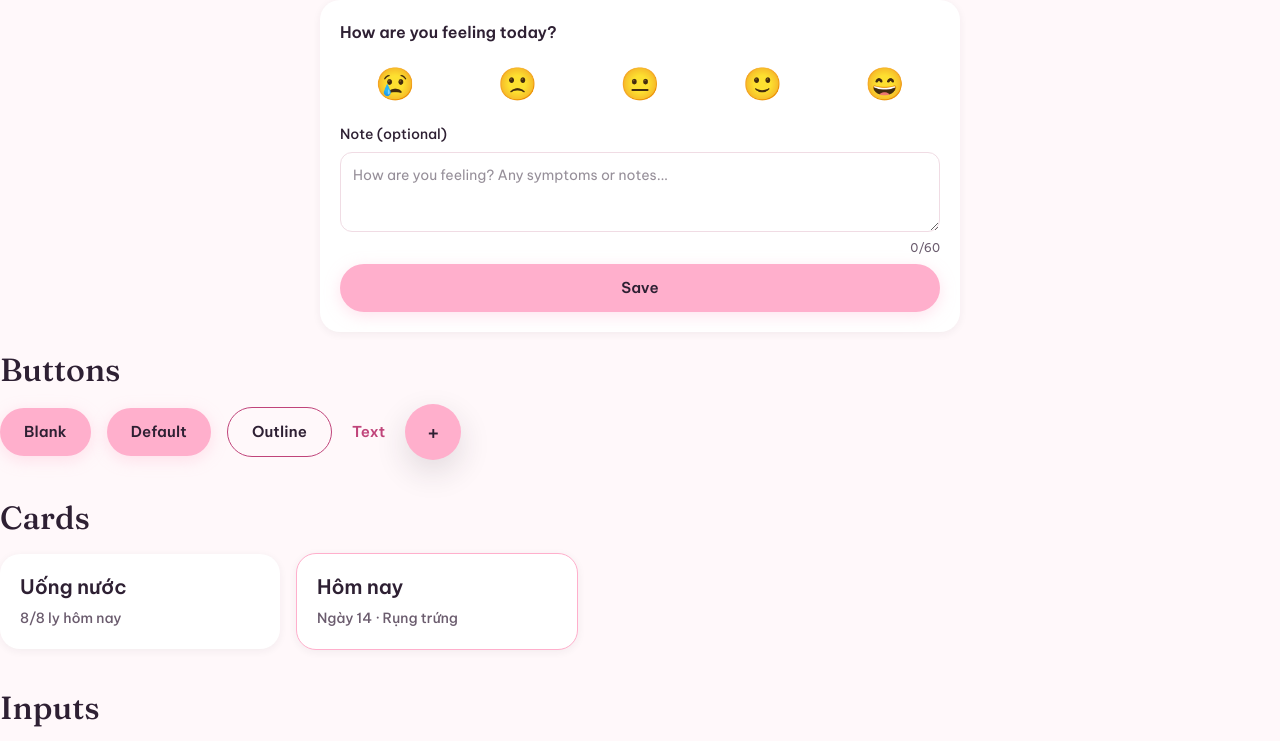
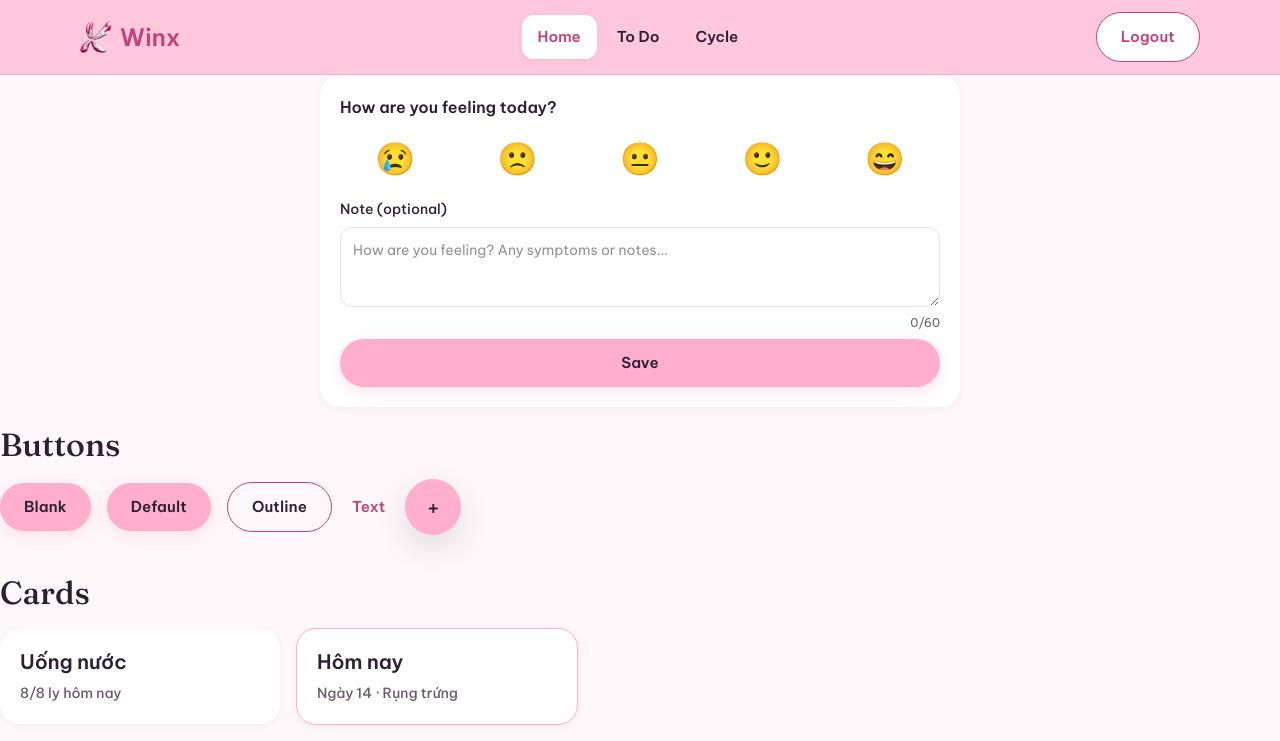
Before and after one commit to jun28th/wecamp-capstone-project, a React (Vite) app in the folder frontend/: page / in a window 1280 px wide. Shown: the top 741 px of the page. Built offline with nearby package versions, Linux system fonts and the light colour scheme; no server answers.

Commit message:
feat: add component Header - KAN-21

```diff
--- a/frontend/src/components/Header.jsx
+++ b/frontend/src/components/Header.jsx
@@ -1,9 +1,72 @@
+import { useEffect, useState } from "react";
+import Button from "./Button";
+
+const NAV_LINKS = [
+  { id: "nav-home", label: "Home", path: "/" },
+  { id: "nav-todo", label: "To Do", path: "/to-do" },
+  { id: "nav-cycle", label: "Cycle", path: "/cycle" },
+];
+
 function Header() {
+  const [currentPath, setCurrentPath] = useState("");
 
-    return (
-        <header className="">
-        </header>
-    )
+  useEffect(() => {
+    setCurrentPath(window.location.pathname);
+  }, []);
+
+  const handleNavigate = (event, path) => {
+    event.preventDefault();
+    if (path === currentPath) return;
+    window.location.href = path;
+  };
+
+  const handleLogOut = () => {
+    // xóa localStorage
+    window.location.href = "/auth/sign-in";
+  };
+  return (
+    <nav
+      className="sticky top-0 left-0 right-0 z-[100] px-5 py-3 bg-[var(--color-primary-tint)] border-b-[1.5px] border-[var(--color-primary)]"
+      data-od-id="main-header"
+    >
+      <div className="max-w-[1120px] mx-auto flex items-center justify-between gap-4">
+        <a
+          href="/"
+          className="flex items-center gap-2 flex-shrink-0 no-underline text-[var(--color-primary-deep)] font-[var(--font-display)] text-2xl font-semibold"
+          style={{ fontVariationSettings: "'WONK' 1" }}
+          data-od-id="nav-logo"
+          onClick={(e) => handleNavigate(e, "/")}
+        >
+          <img src={"/logo.png"} alt="Winx logo" className="w-8 h-8" />
+          <span>Winx</span>
+        </a>
+
+        <div className="flex flex-1 justify-center gap-0 sm:gap-1">
+          {NAV_LINKS.map((link) => (
+            <a
+              key={link.id}
+              href={link.path}
+              data-od-id={link.id}
+              className={`flex items-center min-h-[44px] px-2.5 sm:px-4 py-2 rounded-[var(--radius-input)] font-[var(--font-body)] text-[13px] sm:text-[15px] font-semibold text-[var(--color-ink)]  no-underline transition-all duration-150 ease-out hover:bg-[var(--color-surface-alt)] hover:text-[var(--color-primary-deep)]
+                ${link.path === currentPath ? "bg-[var(--color-surface-alt)] text-[var(--color-primary-deep)] shadow-[var(--shadow-1)]" : ""}`}
+              onClick={(e) => handleNavigate(e, link.path)}
+            >
+              {link.label}
+            </a>
+          ))}
+        </div>
+
+        <Button
+          variant="outline"
+          className="bg-white text-[var(--color-primary-deep)] hover:bg-[var(--color-primary-deep)] hover:text-white"
+          data-od-id="nav-logout"
+          onClick={handleLogOut}
+        >
+          Logout
+        </Button>
+      </div>
+    </nav>
+  );
 }
 
 export default Header;
--- /dev/null
+++ b/frontend/src/layouts/NoHeaderLayout.jsx
@@ -0,0 +1,15 @@
+import { Outlet } from "react-router-dom";
+
+function NoHeaderLayout() {
+
+    // Navbar, footer, sidebar, etc. will be added here
+    return (
+        <div>
+            <main>
+                <Outlet/>
+            </main>
+        </div>
+    )
+}
+
+export default NoHeaderLayout;
--- /dev/null
+++ b/frontend/src/pages/Cycle.jsx
@@ -0,0 +1,9 @@
+import React from 'react'
+
+function Cycle() {
+  return (
+    <div>Cycle</div>
+  )
+}
+
+export default Cycle
--- /dev/null
+++ b/frontend/src/pages/ToDo.jsx
@@ -0,0 +1,9 @@
+import React from 'react'
+
+function ToDo() {
+  return (
+    <div>ToDo</div>
+  )
+}
+
+export default ToDo
--- a/frontend/src/routes/AppRouter.jsx
+++ b/frontend/src/routes/AppRouter.jsx
@@ -3,21 +3,26 @@ import Signup from "../pages/Signup";
 import MainLayout from "../layouts/MainLayout";
 import Home from "../pages/Home";
 import Signin from "../pages/Signin";
+import NoHeaderLayout from "../layouts/NoHeaderLayout";
+import ToDo from "../pages/ToDo";
+import Cycle from "../pages/Cycle";
 
 function AppRouter() {
-
   return (
     <Routes>
       <Route element={<MainLayout />}>
         <Route path="/" element={<Home />} />
-
+        <Route path="/to-do" element={<ToDo />} />
+        <Route path="/cycle" element={<Cycle />} />
+      </Route>
+      <Route element={<NoHeaderLayout />}>
         <Route path="/auth">
           <Route path="sign-up" element={<Signup />} />
           <Route path="sign-in" element={<Signin />} />
         </Route>
       </Route>
     </Routes>
-    )
+  );
 }
 
 export default AppRouter;
```
Lines whose indentation alone changed are shown as unchanged.
